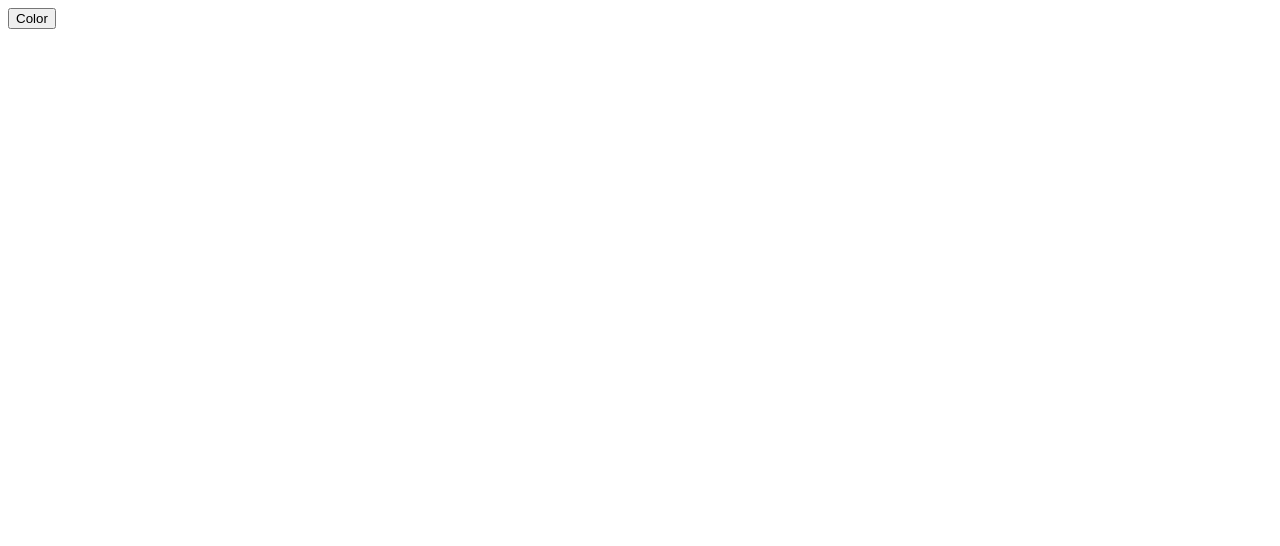
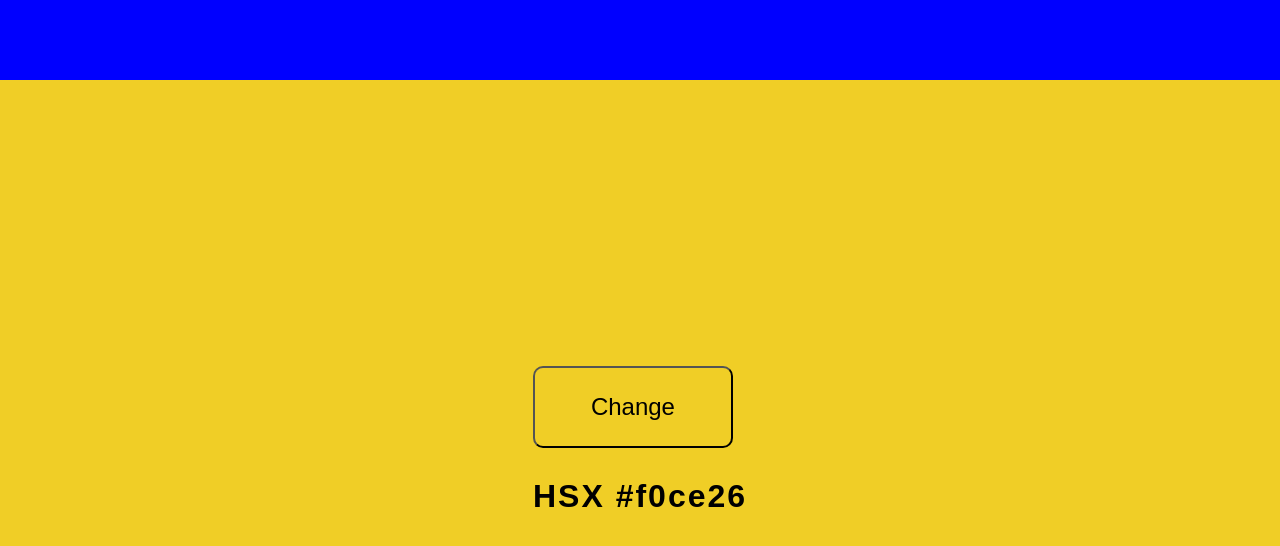
Before and after one commit to thuthuhaytharzaw/Vanilla-Javascript-Projects-24-, a plain HTML site: page 1.ColorFlipper/index.html in a window 1280 px wide. Drawn offline with Linux system fonts and the light colour scheme.

Commit message:
ColorFlipper

```diff
--- a/1.ColorFlipper/index.html
+++ b/1.ColorFlipper/index.html
@@ -8,9 +8,13 @@
 </head>
 <body>
 
+    <nav></nav>
+
     <div class="container">
-        <button onclick="changeColor()">
-        Color <span class="color"></span></button>
+        <div>
+            <button onclick="changeColor()">Change</button>
+            <h1 class="color">HSX <span>#f0ce26<span></h1>
+        </div>
     </div>
 
     <script src="app.js"></script>
--- a/1.ColorFlipper/style.css
+++ b/1.ColorFlipper/style.css
@@ -0,0 +1,41 @@
+*{
+    font-family: sans-serif;
+    box-sizing: border-box;
+    padding: 0;
+    margin: 0;
+}
+
+body{
+    height: 100vh;
+}
+
+nav{
+    width: 100%;
+    height: 10%;
+    background-color: blue;
+    padding: 0;
+    margin: 0;
+}
+
+.container{
+    height: 90%;
+    display: flex;
+    justify-content: center;
+    align-items: center;
+
+    background-color: #f0ce26;
+}
+
+button{
+    font-size: 24px;
+    width: 200px;
+    padding: 25px;
+    border-radius: 10px;
+    background: none;
+    cursor: pointer;
+}
+
+h1{
+    margin-top: 30px;
+    letter-spacing: 2px;
+}
```
